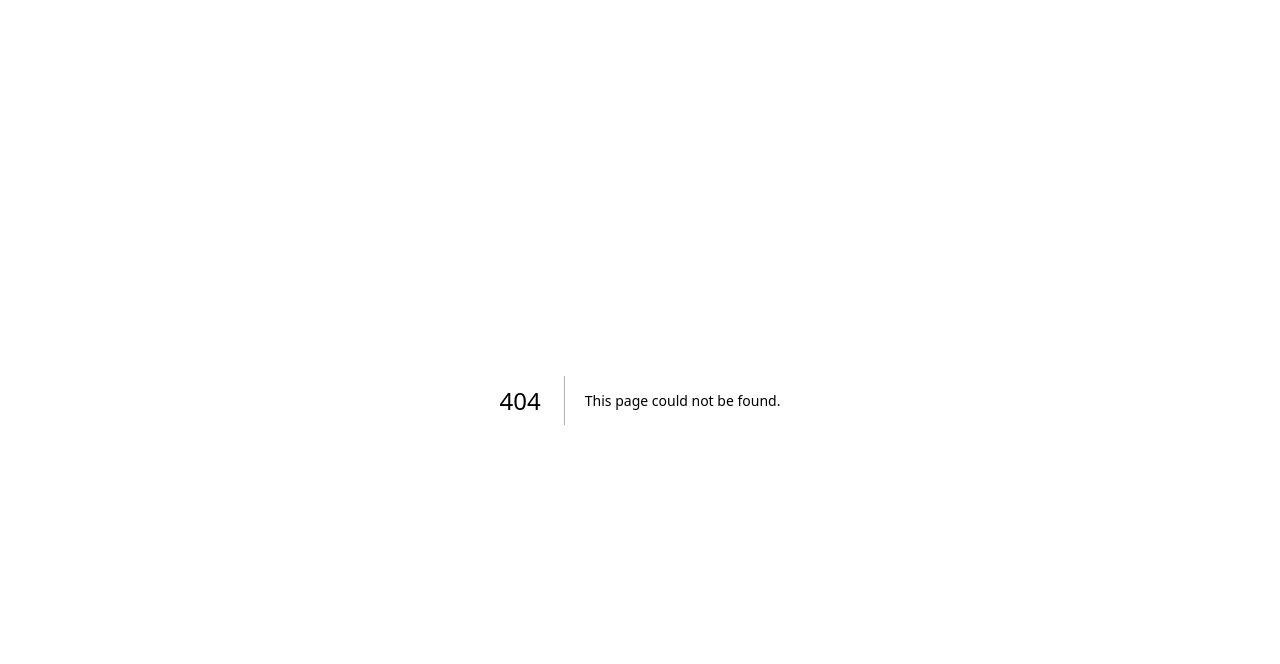
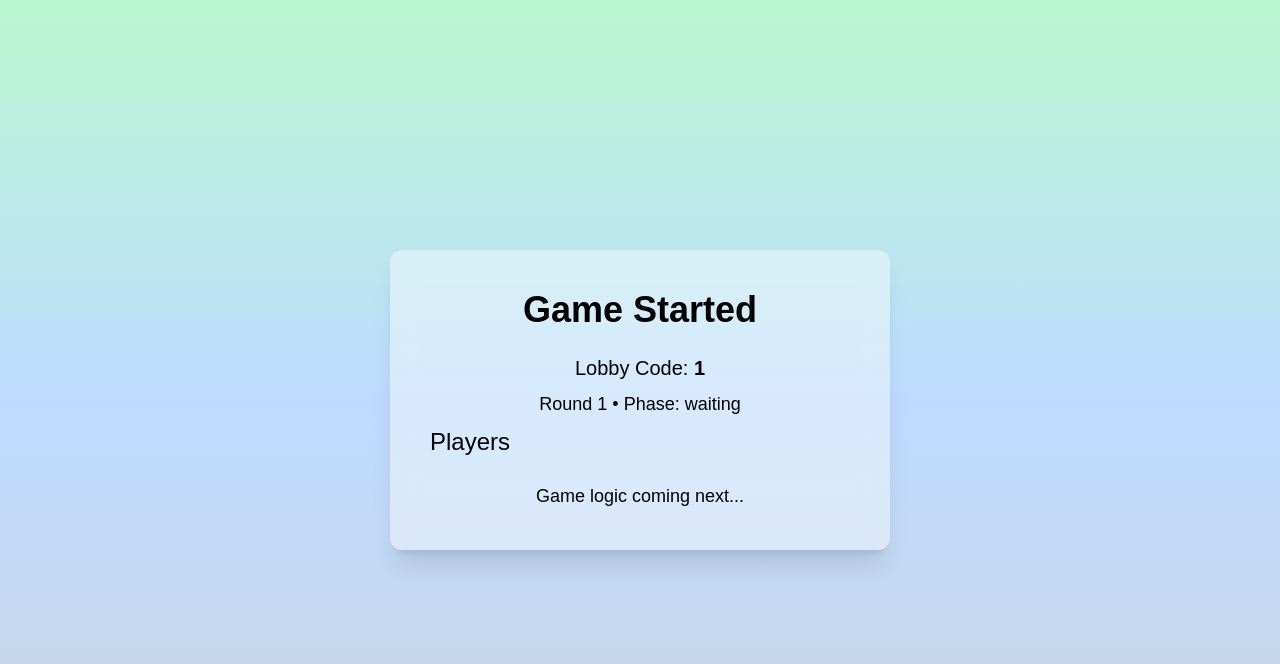
Before and after one commit to Akernov/climate-accord, a Next.js app: page /game/1 in a window 1280 px wide. Before the commit this address had no page. Shown: the top 664 px of the page. Built offline with nearby package versions, Linux system fonts and the light colour scheme.

Commit message:
updated a few things

```diff
--- /dev/null
+++ b/src/app/game/[code]/page.tsx
@@ -0,0 +1,89 @@
+"use client";
+
+import { useParams, useSearchParams } from "next/navigation";
+import { useState } from "react";
+
+type Player = {
+  name: string;
+  score: number;
+  role?: "advocate" | "lobbyist";
+};
+
+type Lobby = {
+  code: string;
+  host: string;
+  players: Player[];
+  started: boolean;
+  phase: string;
+  round: number;
+  maxRounds: number;
+};
+
+export default function GamePage() {
+  const params = useParams();
+  const searchParams = useSearchParams();
+
+  const code = params.code as string;
+  const name = searchParams.get("name");
+
+  const [lobby] = useState<Lobby | null>(() => {
+    if (!code) return null;
+
+    const lobbyKey = `lobby-${code}`;
+    const storedLobby = localStorage.getItem(lobbyKey);
+
+    if (!storedLobby) return null;
+
+    return JSON.parse(storedLobby);
+  });
+
+  const players = lobby?.players ?? [];
+  const round = lobby?.round ?? 1;
+  const phase = lobby?.phase ?? "waiting";
+
+  const currentPlayer = players.find((p) => p.name === name);
+
+  return (
+    <div className="min-h-screen flex items-center justify-center bg-gradient-to-b from-green-200 via-blue-200 to-slate-300">
+
+      <div className="bg-white/40 backdrop-blur-md p-10 rounded-xl shadow-xl w-[500px] text-black">
+
+        <h1 className="text-4xl font-bold text-center mb-6">
+          Game Started
+        </h1>
+
+        <p className="text-xl text-center mb-2">
+          Lobby Code: <b>{code}</b>
+        </p>
+
+        <p className="text-lg text-center mb-2">
+          Round {round} • Phase: {phase}
+        </p>
+
+        {currentPlayer?.role && (
+          <p className="text-center text-xl mb-6 font-bold">
+            Your Role: {currentPlayer.role === "lobbyist"
+              ? "Industrial Lobbyist"
+              : "Climate Advocate"}
+          </p>
+        )}
+
+        <h2 className="text-2xl mb-3">Players</h2>
+
+        <ul className="mb-6">
+          {players.map((player) => (
+            <li key={player.name}>
+              {player.name} — Score: {player.score}
+            </li>
+          ))}
+        </ul>
+
+        <p className="text-center text-lg">
+          Game logic coming next...
+        </p>
+
+      </div>
+
+    </div>
+  );
+}
--- a/src/app/lobby/[code]/page.tsx
+++ b/src/app/lobby/[code]/page.tsx
@@ -1,40 +1,128 @@
 "use client";
 
-import { useParams, useSearchParams } from "next/navigation";
+import { useParams, useSearchParams, useRouter } from "next/navigation";
+import { useState } from "react";
+import { assignRoles } from "../../logic/page";
+
+type Player = {
+  name: string;
+  score: number;
+  role?: "advocate" | "lobbyist";
+};
+
+type Lobby = {
+  code: string;
+  host: string;
+  players: Player[];
+  started: boolean;
+  phase: string;
+  round: number;
+  maxRounds: number;
+};
 
 export default function LobbyPage() {
-
   const params = useParams();
   const searchParams = useSearchParams();
+  const router = useRouter();
 
-  const code = params.code;
+  const code = params.code as string;
   const name = searchParams.get("name");
+
+  const lobbyKey = `lobby-${code}`;
+
+  const [lobby] = useState<Lobby>(() => {
+    if (!name || !code) {
+      return {
+        code: "",
+        host: "",
+        players: [],
+        started: false,
+        phase: "waiting",
+        round: 1,
+        maxRounds: 5
+      };
+    }
+
+    const storedLobby = localStorage.getItem(lobbyKey);
+
+    if (storedLobby) {
+      const parsed: Lobby = JSON.parse(storedLobby);
+
+      if (!parsed.players.find((p) => p.name === name)) {
+        parsed.players.push({
+          name,
+          score: 0
+        });
+      }
+
+      localStorage.setItem(lobbyKey, JSON.stringify(parsed));
+      return parsed;
+    }
+
+    const newLobby: Lobby = {
+      code,
+      host: name,
+      players: [{ name, score: 0 }],
+      started: false,
+      phase: "waiting",
+      round: 1,
+      maxRounds: 5
+    };
+
+    localStorage.setItem(lobbyKey, JSON.stringify(newLobby));
+    return newLobby;
+  });
+
+  const players = lobby.players;
+  const host = lobby.host;
 
   return (
     <div className="min-h-screen flex items-center justify-center bg-gradient-to-b from-green-200 via-blue-200 to-slate-300">
-
       <div className="bg-white/40 backdrop-blur-md p-10 rounded-xl shadow-xl w-[450px] text-black">
 
         <h1 className="text-4xl font-bold text-center mb-6">
           Lobby Waiting Room
         </h1>
 
-        <p className="text-xl mb-4 text-center">
+        <p className="text-xl text-center mb-6">
           Lobby Code: <b>{code}</b>
         </p>
 
-        <h2 className="text-2xl mb-2">Players</h2>
+        <h2 className="text-2xl mb-3">Players</h2>
 
         <ul className="mb-6">
-          <li>{name} (Host)</li>
+          {players.map((player) => (
+            <li key={player.name}>
+              {player.name} {player.name === host ? "(Host)" : ""}
+            </li>
+          ))}
         </ul>
 
-        <button className="w-full bg-green-700 text-white text-xl font-bold py-4 rounded-lg border-4 border-green-900 hover:bg-green-800 hover:scale-105 transition-all">
-          Start Game
-        </button>
+        {name === host && (
+          <button
+            onClick={() => {
+              const storedLobby = localStorage.getItem(lobbyKey);
+              if (!storedLobby) return;
+
+              const lobby: Lobby = JSON.parse(storedLobby);
+
+              // assign roles to players
+              lobby.players = assignRoles(lobby.players);
+
+              lobby.started = true;
+              lobby.phase = "playing";
+
+              localStorage.setItem(lobbyKey, JSON.stringify(lobby));
+
+              router.push(`/game/${code}?name=${name}`);
+            }}
+            className="w-full bg-green-700 text-white text-xl font-bold py-4 rounded-lg border-4 border-green-900 hover:bg-green-800 hover:scale-105 transition-all"
+          >
+            Start Game
+          </button>
+        )}
 
       </div>
-
     </div>
   );
 }
--- /dev/null
+++ b/src/app/logic/page.tsx
@@ -0,0 +1,44 @@
+export type Role = "advocate" | "lobbyist";
+
+export type Player = {
+  name: string;
+  score: number;
+  role?: Role;
+};
+
+export function getLobbyistCount(playerCount: number): number {
+  if (playerCount <= 5) return 1;
+  if (playerCount <= 7) return 2;
+  if (playerCount <= 9) return 3;
+  return 4;
+}
+
+export function shuffleArray<T>(array: T[]): T[] {
+  const newArray = [...array];
+
+  for (let i = newArray.length - 1; i > 0; i--) {
+    const j = Math.floor(Math.random() * (i + 1));
+
+    const temp = newArray[i];
+    newArray[i] = newArray[j];
+    newArray[j] = temp;
+  }
+
+  return newArray;
+}
+
+export function assignRoles(players: Player[]): Player[] {
+  const lobbyistCount = getLobbyistCount(players.length);
+
+  const roles: Role[] = [
+    ...Array(lobbyistCount).fill("lobbyist"),
+    ...Array(players.length - lobbyistCount).fill("advocate"),
+  ];
+
+  const shuffledRoles = shuffleArray(roles);
+
+  return players.map((player, index) => ({
+    ...player,
+    role: shuffledRoles[index],
+  }));
+}
```
